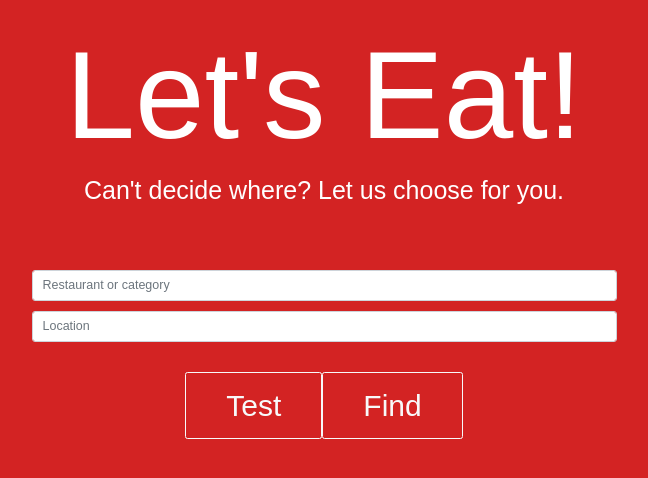
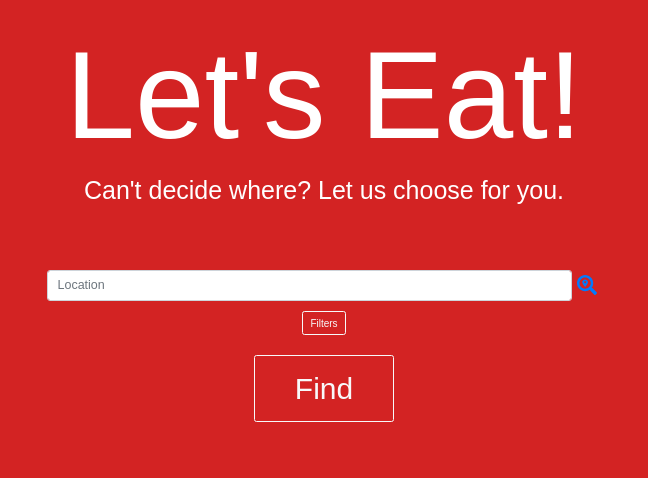
Before and after one commit to hiidamian1/Lets-Eat, a React (Create React App) app in the folder client/: page / in a window 1280 px wide. Shown: the top 478 px of the page, without its empty margins (316-964 px from the left). Built offline with nearby package versions, Linux system fonts and the light colour scheme.

Commit message:
find me icon, filters modal added. need to fix LocationAlert appearance

```diff
--- a/client/src/App.css
+++ b/client/src/App.css
@@ -40,6 +40,12 @@ html {
 
 .search-root {
   padding-top: 6rem;
+}
+
+.search-location-icon {
+  color: white;
+  margin: auto .5rem;
+  font-size: 2rem;
 }
 
 .search-button {
--- a/client/src/App.js
+++ b/client/src/App.js
@@ -13,7 +13,10 @@ class App extends React.Component {
       result: {},
       userLocationStatus: -1,
       userDetectedCoords: false, // will be truthy if user is geolocated
-      userManualLocation: false // will be truthy if user manually enters location
+      userManualLocation: false, // will be truthy if user manually enters location
+      searchTerms: "",
+      radius: 0, // possible values 5, 15, 25. otherwise do not include
+      price: 0 // possible values 1, 2, 3, 4. otherwise do not include
     }
   }
 
@@ -65,10 +68,10 @@ class App extends React.Component {
             <h1 className="app-title">Let's Eat!</h1>
             <h3 className="app-description">Can't decide where? Let us choose for you.</h3>
           </div>
-          <Search findRestaurant={this.findRestaurant} handleLocation={this.handleLocation}/>
 
           {this.state.userLocationStatus > -1 && <LocationAlert status={this.state.userLocationStatus}/>}
 
+          <Search findRestaurant={this.findRestaurant} handleLocation={this.handleLocation}/>
           {this.state.result.id && <Result restaurant={this.state.result} userDetectedCoords={this.state.userDetectedCoords} userManualLocation={this.state.userManualLocation}/>}
         </div>
       </div>
--- /dev/null
+++ b/client/src/components/Filters.js
@@ -0,0 +1,63 @@
+import React from "react";
+import "../App.css";
+
+class Filters extends React.Component {
+  render() {
+    return (
+      <div>
+        <button type="button" className="btn btn-outline-light" data-toggle="modal" data-target="#filtersModal">
+          Filters
+        </button>
+        <div className="modal fade" id="filtersModal" tabindex="-1" role="dialog" aria-labelledby="filtersModalTitle" aria-hidden="true">
+            <div className="modal-dialog modal-dialog-centered" role="document">
+              <div className="modal-content">
+                <div className="modal-header">
+                  <button type="button" className="close" data-dismiss="modal" aria-label="Close">
+                    <span aria-hidden="true">&times;</span>
+                  </button>
+                </div>
+                <div className="modal-body">
+                  <form>
+                    <div class="form-group">
+                      <label for="searchTerm">Restaurant or category</label>
+                      <input type="email" class="form-control" id="searchTerm" aria-describedby="Help" placeholder="Starbucks, Mexican, sushi"/>
+                    </div>
+                    <div class="form-group">
+                      <label for="radius">Radius</label>
+                      <div class="dropdown">
+                        <button type="button" class="btn btn-outline-dark dropdown-toggle" data-toggle="dropdown" aria-haspopup="true" aria-expanded="false">
+                          Action {/*no default*/}
+                        </button>
+                        <div class="dropdown-menu">
+                          <a class="dropdown-item" href="#">5 miles</a>
+                          <a class="dropdown-item" href="#">15 miles</a>
+                          <a class="dropdown-item" href="#">25 miles</a>
+                        </div>
+                      </div>
+                    </div>
+                    <div class="form-group">
+                      <label for="price">Price</label>
+                      <div class="dropdown">
+                        <button type="button" class="btn btn-outline-dark dropdown-toggle" data-toggle="dropdown" aria-haspopup="true" aria-expanded="false">
+                          Price {/*no default*/}
+                        </button>
+                        <div class="dropdown-menu">
+                          <a class="dropdown-item" href="#">$</a>
+                          <a class="dropdown-item" href="#">$$</a>
+                          <a class="dropdown-item" href="#">$$$</a>
+                          <a class="dropdown-item" href="#">$$$$</a>
+                        </div>
+                      </div>
+                    </div>
+                    <button type="submit" class="btn btn-primary">Submit</button>
+                  </form>
+                </div>
+              </div>
+            </div>
+          </div>
+      </div>
+    )
+  }
+}
+
+export default Filters;
--- a/client/src/components/Search.js
+++ b/client/src/components/Search.js
@@ -1,21 +1,29 @@
 import React from 'react';
 import '../App.css';
+
+import Filters from "./Filters";
+
+import { FontAwesomeIcon } from '@fortawesome/react-fontawesome'
+import { faSearchLocation } from "@fortawesome/free-solid-svg-icons";
 
 class Search extends React.Component {
   render() {
     return (
       <form className="search-root">
         <div className="col">
-          <div className="form-group row">
+          {/*<div className="form-group row">
             <input className="form-control form-control-lg" type="text" name="type" placeholder="Restaurant or category"/>
-          </div>
-          <div className="form-group row">
+          </div>*/}
+          <div className="form-group d-flex flex-row">
             <input className="form-control form-control-lg" type="text" name="location" placeholder="Location"/>
+            <div className="search-location-icon">
+              <a href="#" onClick={this.props.handleLocation}><FontAwesomeIcon icon={faSearchLocation}/></a>
+            </div>
           </div>
         </div>
-        <button className="btn btn-outline-light search-button" onClick={this.props.handleLocation}>
-          Test
-        </button>
+
+        <Filters/>
+
         <button className="btn btn-outline-light search-button" onClick={this.props.findRestaurant}>
           Find
         </button>
```
